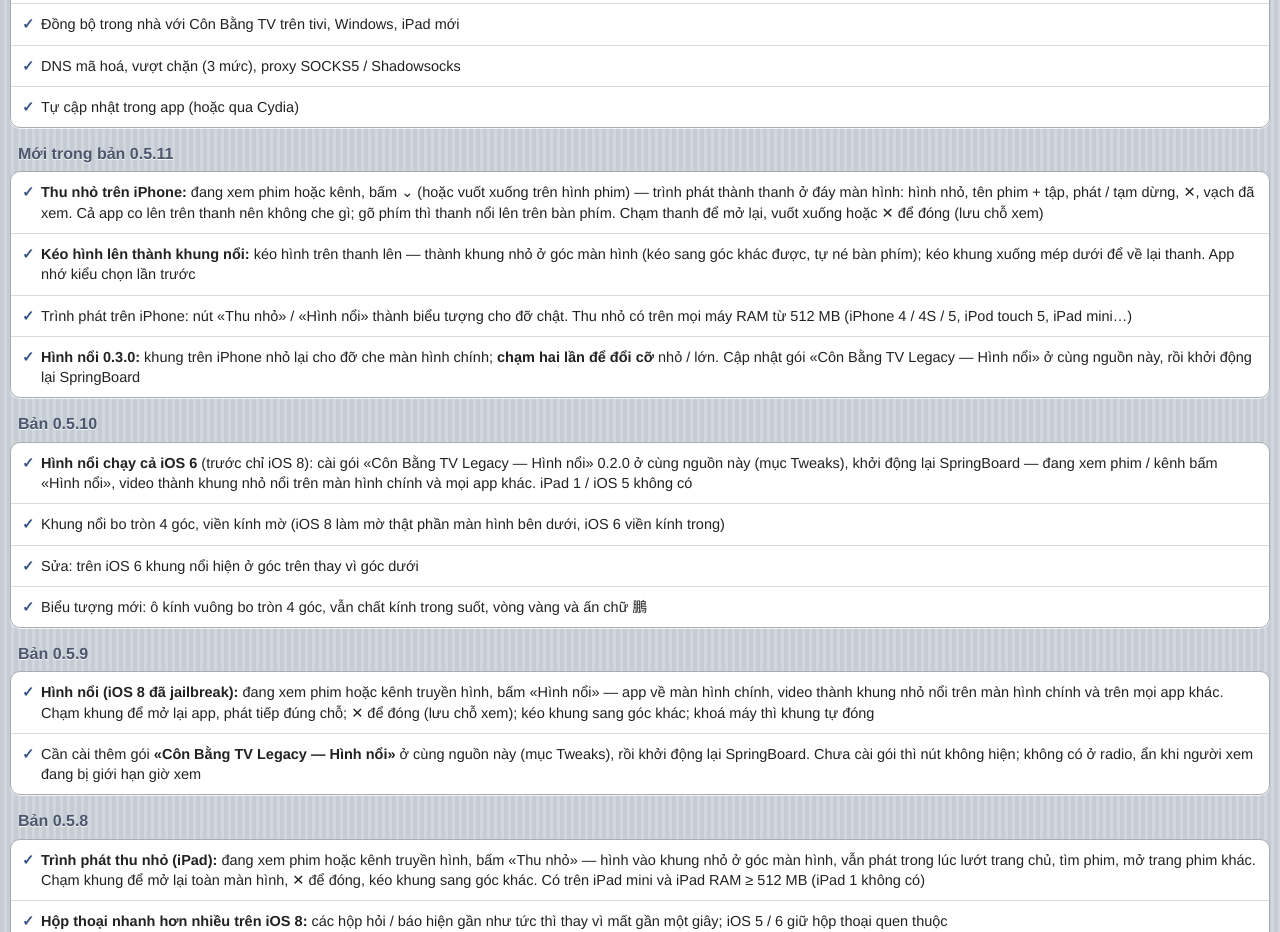
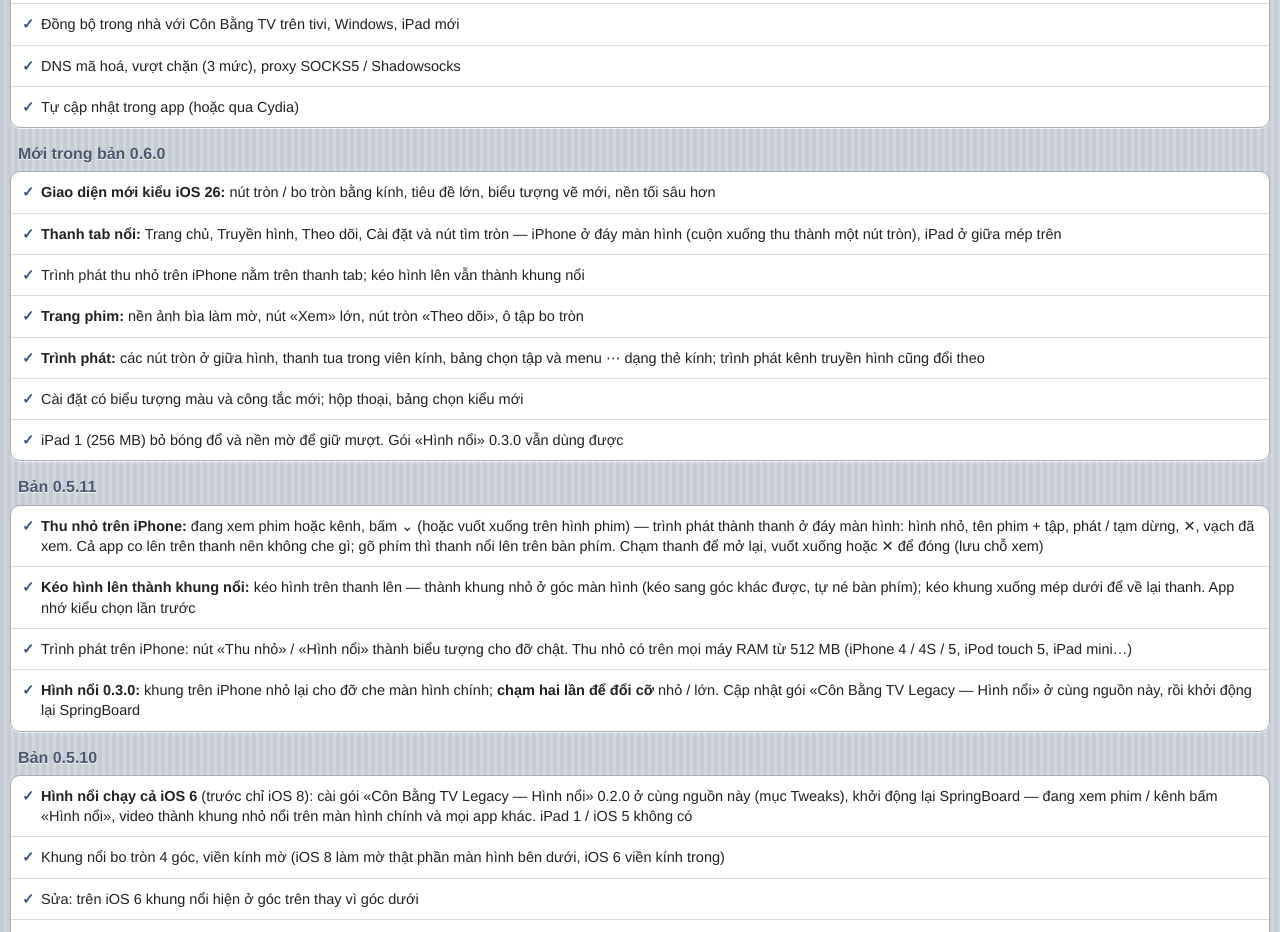
Before and after one commit to ConBangTVLegacy/conbangtvlegacy.github.io, a plain HTML site: page repo/depiction.html in a window 1280 px wide. Shown: the part 697-1629 px from the top of the page. Drawn offline with Linux system fonts and the light colour scheme.

Commit message:
Bản 0.6.0: nguồn Cydia + «Mới trong bản» — giao diện kiểu iOS 26 (thanh tab nổi, nút kính, trang phim / trình phát mới)
Co-Authored-By: Claude Opus 5.5 <noreply@anthropic.com>

```diff
--- a/repo/depiction.html
+++ b/repo/depiction.html
@@ -59,7 +59,20 @@ a{color:#2A5DB0;text-decoration:none}
 </div>
 
 <div class="card">
-<h2>Mới trong bản 0.5.11</h2>
+<h2>Mới trong bản 0.6.0</h2>
+<ul>
+<li><b>Giao diện mới kiểu iOS 26:</b> nút tròn / bo tròn bằng kính, tiêu đề lớn, biểu tượng vẽ mới, nền tối sâu hơn</li>
+<li><b>Thanh tab nổi:</b> Trang chủ, Truyền hình, Theo dõi, Cài đặt và nút tìm tròn — iPhone ở đáy màn hình (cuộn xuống thu thành một nút tròn), iPad ở giữa mép trên</li>
+<li>Trình phát thu nhỏ trên iPhone nằm trên thanh tab; kéo hình lên vẫn thành khung nổi</li>
+<li><b>Trang phim:</b> nền ảnh bìa làm mờ, nút «Xem» lớn, nút tròn «Theo dõi», ô tập bo tròn</li>
+<li><b>Trình phát:</b> các nút tròn ở giữa hình, thanh tua trong viên kính, bảng chọn tập và menu ⋯ dạng thẻ kính; trình phát kênh truyền hình cũng đổi theo</li>
+<li>Cài đặt có biểu tượng màu và công tắc mới; hộp thoại, bảng chọn kiểu mới</li>
+<li>iPad 1 (256 MB) bỏ bóng đổ và nền mờ để giữ mượt. Gói «Hình nổi» 0.3.0 vẫn dùng được</li>
+</ul>
+</div>
+
+<div class="card">
+<h2>Bản 0.5.11</h2>
 <ul>
 <li><b>Thu nhỏ trên iPhone:</b> đang xem phim hoặc kênh, bấm ⌄ (hoặc vuốt xuống trên hình phim) — trình phát thành thanh ở đáy màn hình: hình nhỏ, tên phim + tập, phát / tạm dừng, ✕, vạch đã xem. Cả app co lên trên thanh nên không che gì; gõ phím thì thanh nổi lên trên bàn phím. Chạm thanh để mở lại, vuốt xuống hoặc ✕ để đóng (lưu chỗ xem)</li>
 <li><b>Kéo hình lên thành khung nổi:</b> kéo hình trên thanh lên — thành khung nhỏ ở góc màn hình (kéo sang góc khác được, tự né bàn phím); kéo khung xuống mép dưới để về lại thanh. App nhớ kiểu chọn lần trước</li>
```
Also changed, not shown: 6 other files.
